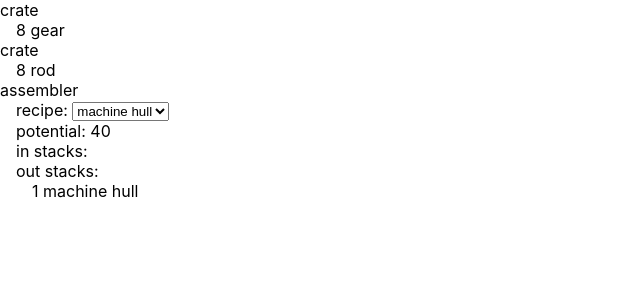
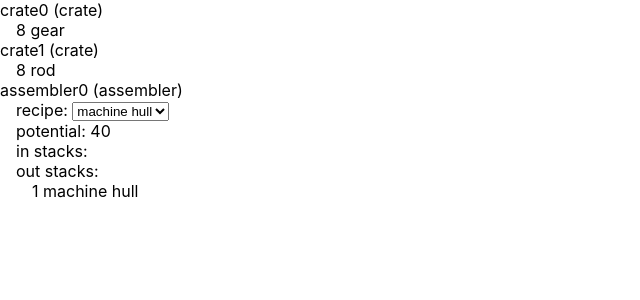
Before and after one commit to bingecraft-net/webapp, a React (Create React App) app: page / in a window 1280 px wide. Shown: the top 300 px of the page, without its empty margins (0-640 px from the left). Built offline with nearby package versions, Linux system fonts and the light colour scheme.

Commit message:
add key to machines

```diff
--- a/src/App.tsx
+++ b/src/App.tsx
@@ -8,6 +8,7 @@ export default function App() {
   const [state, setState] = useState<State>({
     machines: [
       {
+        key: 'crate0',
         position: { x: 0, y: 0 },
         stacks: [
           { count: 8, name: 'gear' },
@@ -16,11 +17,13 @@ export default function App() {
         type: 'crate',
       },
       {
+        key: 'crate1',
         position: { x: 1, y: 0 },
         stacks: [{ count: 8, name: 'rod' }],
         type: 'crate',
       },
       {
+        key: 'assembler0',
         inStacks: [],
         outStacks: [],
         position: { x: 2, y: 0 },
--- a/src/state/TextView.tsx
+++ b/src/state/TextView.tsx
@@ -32,7 +32,9 @@ type MachineViewProps = {
 function MachineView({ machine, setRecipeKey }: MachineViewProps) {
   return (
     <div>
-      <div>{machine.type}</div>
+      <div>
+        {machine.key} ({machine.type})
+      </div>
       <div style={{ paddingLeft: '1rem' }}>
         {machine.type === 'assembler' ? (
           <>
--- a/src/state/index.tsx
+++ b/src/state/index.tsx
@@ -4,7 +4,10 @@ export interface State {
   machines: Machine[]
 }
 
-export type MachineBase = { position: { x: number; y: number } }
+export type MachineBase = {
+  key: string
+  position: { x: number; y: number }
+}
 
 export interface Assembler extends MachineBase {
   inStacks: Stack[]
```
Also changed, not shown: 2 other files (tests, documents, lock files or other folders).
